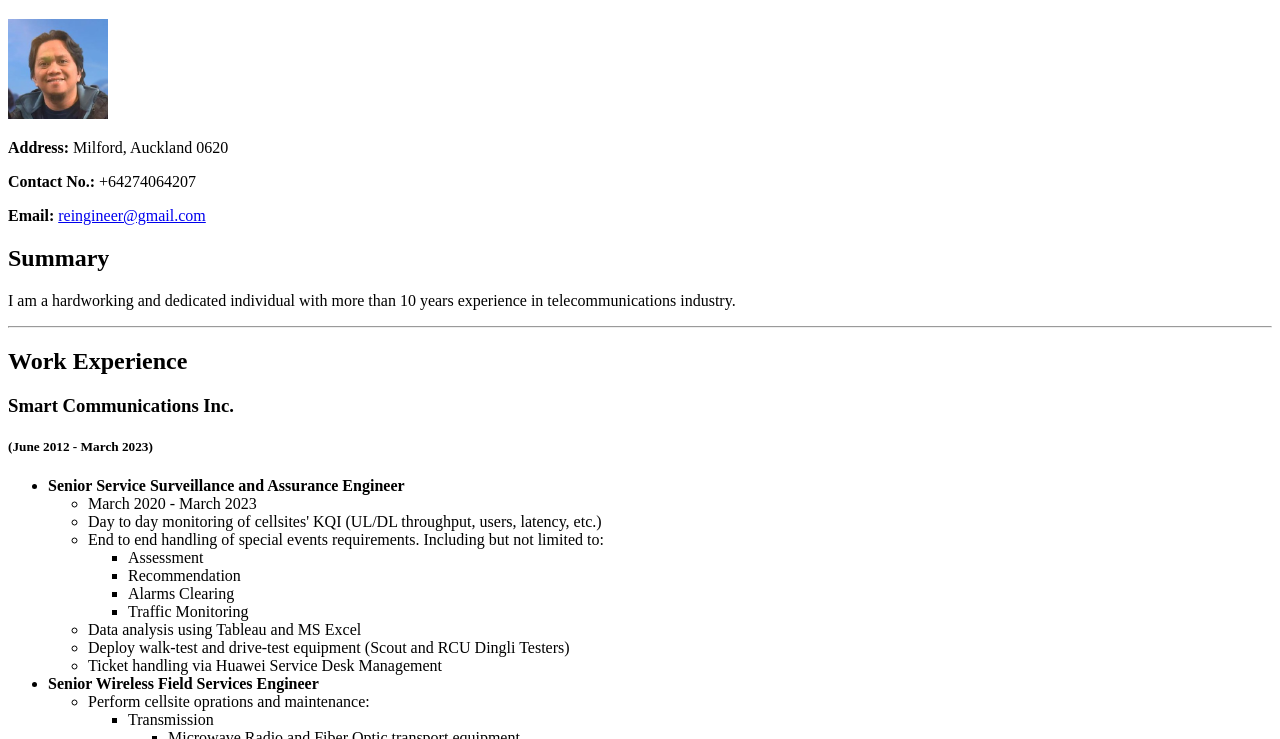
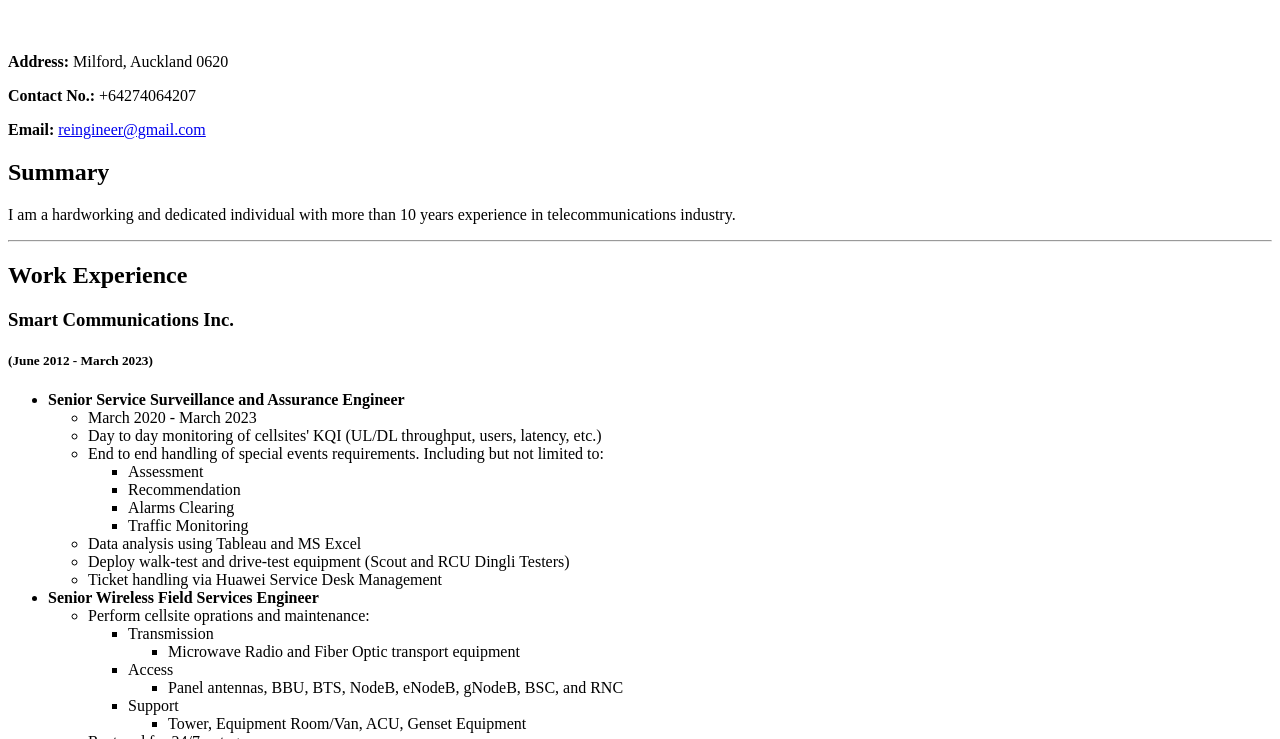
Before and after one commit to reingineer/Reymund-Resume, a plain HTML site: page index.html in a window 1280 px wide. Shown: the part 61-800 px from the top of the page. Drawn offline with Linux system fonts and the light colour scheme.

Commit message:
Update index.html

```diff
--- a/index.html
+++ b/index.html
@@ -8,7 +8,8 @@
 </head>
 <body>
     <h1>Reymund Fernandez</h1>
-    <img src="./assets/images/Rei.jpg" height="100" width="100" alt="Picture of Reymund">
+
+    <br />
     <p><b>Address:</b> Milford, Auckland 0620</p>
     <p><b>Contact No.:</b> +64274064207</p>
     <p><b>Email:</b> <a href="mailto:reingineer@gmail.com">reingineer@gmail.com</a></p>
```
